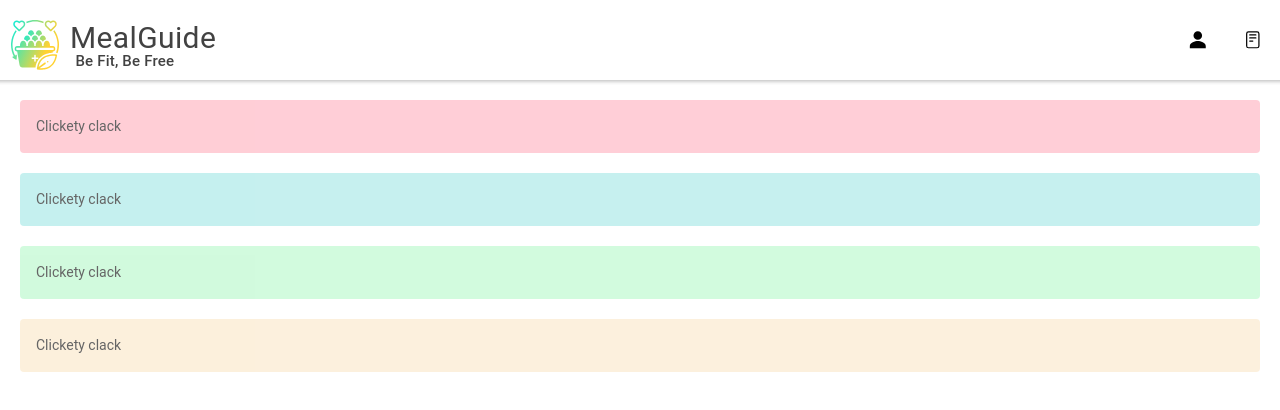
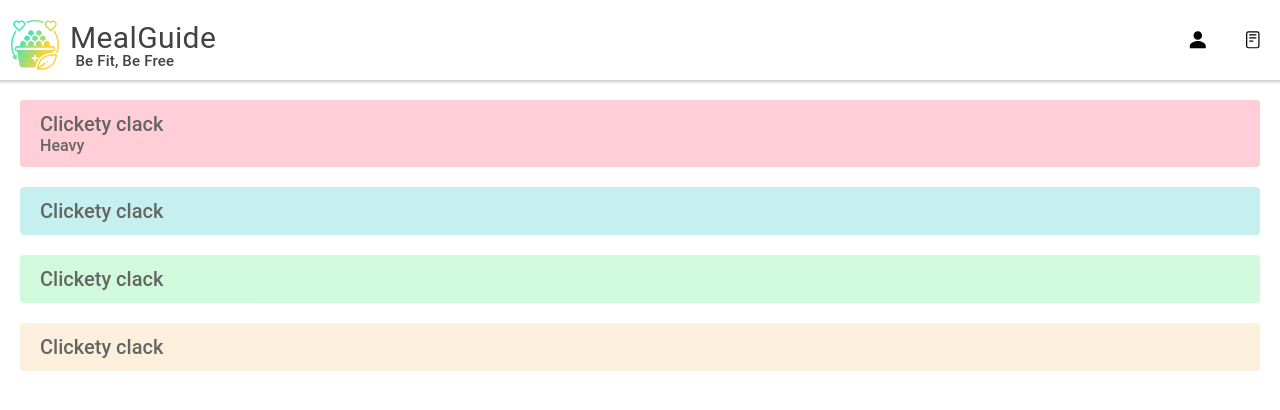
Before and after one commit to MLH-Fellowship/MealGuide, a React (Create React App) app in the folder mealguide-frontend/: page /suggestions in a window 1280 px wide. Shown: the top 410 px of the page. Built offline with nearby package versions, Linux system fonts and the light colour scheme; a web font is replaced by a local one.

Commit message:
coloured accordion done

```diff
--- a/mealguide-frontend/src/components/AccordionCard/AccordionCard.jsx
+++ b/mealguide-frontend/src/components/AccordionCard/AccordionCard.jsx
@@ -5,13 +5,14 @@ import Card from 'react-bootstrap/Card'
 import { IonCard, IonCardHeader } from '@ionic/react';
 
 
-const AccordionCard = ({ title, body, eventKey, colour }) => {
+const AccordionCard = ({ title, subtitle, body, eventKey, colour }) => {
     return (
         <IonCard color={colour}
             style={{
                 margin: '20px', border: 'none', boxShadow: 'none', opacity:'60%'}}>
-            <Accordion.Toggle as={IonCardHeader} color='dark' style={{ backgroundColor: 'transparent', borderBottom: 'none' }} eventKey={eventKey}>
-                {title}
+            <Accordion.Toggle as={Card.Header} style={{ backgroundColor: 'transparent', borderBottom: 'none'}} eventKey={eventKey}>
+                <h4 style={{margin:'0px'}}>{title}</h4>
+                <h6 style={{margin:'0px'}}>{subtitle}</h6>
             </Accordion.Toggle>
             <Accordion.Collapse eventKey={eventKey}>
                 <Card.Body>{body}</Card.Body>
--- a/mealguide-frontend/src/pages/Suggestions.jsx
+++ b/mealguide-frontend/src/pages/Suggestions.jsx
@@ -12,7 +12,7 @@ const Suggestions = () => {
             <IonContent fullscreen>
                 <LargeNavbar />
                 <Accordion>
-                    <AccordionCard title='Clickety clack'  colour='pastelpink' body='Please work' eventKey='0'/>
+                    <AccordionCard title='Clickety clack' subtitle='Heavy' colour='pastelpink' body='Please work' eventKey='0'/>
                     <AccordionCard title='Clickety clack' colour='pastelblue' body='Please work' eventKey='1'/>
                     <AccordionCard title='Clickety clack' colour='pastelgreen' body='Please work' eventKey='2'/>
                     <AccordionCard title='Clickety clack' colour='pastelyellow' body='Please work' eventKey='2'/>
```
